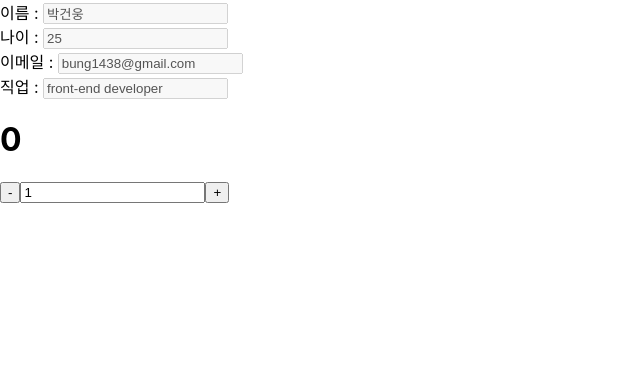
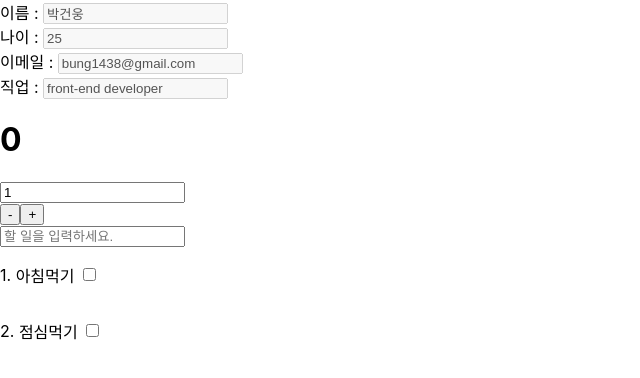
Before and after one commit to gunwoongPark/Hit-React-with-TS, a React (Create React App) app: page / in a window 1280 px wide. Shown: the top 378 px of the page, without its empty margins (0-640 px from the left). Built offline with nearby package versions, Linux system fonts and the light colour scheme.

Commit message:
투두리스트 추가

```diff
--- a/src/App.tsx
+++ b/src/App.tsx
@@ -2,12 +2,19 @@ import React from 'react';
 
 import Profile from './components/Profile';
 import Counter from './components/Counter';
+import TodoList from './components/TodoList';
 
 function App() {
   return (
     <div className='App'>
       <Profile name='박건웅' age={25} email='bung1438@gmail.com' job='front-end developer' />
       <Counter value={1} result={0} />
+      <TodoList
+        todos={[
+          { id: 0, title: '아침먹기', chck: false },
+          { id: 1, title: '점심먹기', chck: false },
+        ]}
+      />
     </div>
   );
 }
--- a/src/components/Counter.tsx
+++ b/src/components/Counter.tsx
@@ -30,9 +30,11 @@ function Counter(props: PropType) {
     <>
       <h1>{initialResult}</h1>
 
-      <button onClick={decrease}>-</button>
       <input type='number' value={initialValue} onChange={onChange} />
-      <button onClick={increase}>+</button>
+      <div>
+        <button onClick={decrease}>-</button>
+        <button onClick={increase}>+</button>
+      </div>
     </>
   );
 }
--- /dev/null
+++ b/src/components/TodoList.tsx
@@ -0,0 +1,70 @@
+import React, { useState, useRef, useCallback } from 'react';
+
+interface TodoItemType {
+  id: number;
+  title: string;
+  chck: boolean;
+}
+
+interface PropType {
+  todos: TodoItemType[];
+}
+
+function TodoList(props: PropType) {
+  const [todos, setTodos] = useState(props.todos);
+  const [todoInput, setTodoInput] = useState('');
+
+  const nextId = useRef(todos.length);
+
+  const addTodo = useCallback(
+    (e: React.KeyboardEvent<HTMLInputElement>) => {
+      if (e.key === 'Enter') {
+        setTodos([...todos, { id: nextId.current, title: todoInput, chck: false }]);
+        setTodoInput('');
+        nextId.current += 1;
+      }
+    },
+    [nextId, todoInput, todos],
+  );
+
+  const onChange = (e: React.ChangeEvent<HTMLInputElement>) => {
+    setTodoInput(e.target.value);
+  };
+
+  const toggleTodo = useCallback(
+    (id: number) => {
+      setTodos(todos.map((todo) => (todo.id === id ? { ...todo, chck: !todo.chck } : todo)));
+    },
+    [todos],
+  );
+
+  return (
+    <div>
+      <input
+        type='text'
+        placeholder='할 일을 입력하세요.'
+        onKeyPress={addTodo}
+        value={todoInput}
+        onChange={onChange}
+      />
+
+      {todos.map((todo) => {
+        return (
+          <div style={{ display: 'flex', alignItems: 'center' }} key={todo.id}>
+            <p>{todo.id + 1}.&nbsp;</p>
+            <p>{todo.title}&nbsp;</p>
+            <input
+              type='checkbox'
+              checked={todo.chck}
+              onChange={() => {
+                toggleTodo(todo.id);
+              }}
+            />
+          </div>
+        );
+      })}
+    </div>
+  );
+}
+
+export default TodoList;
```
